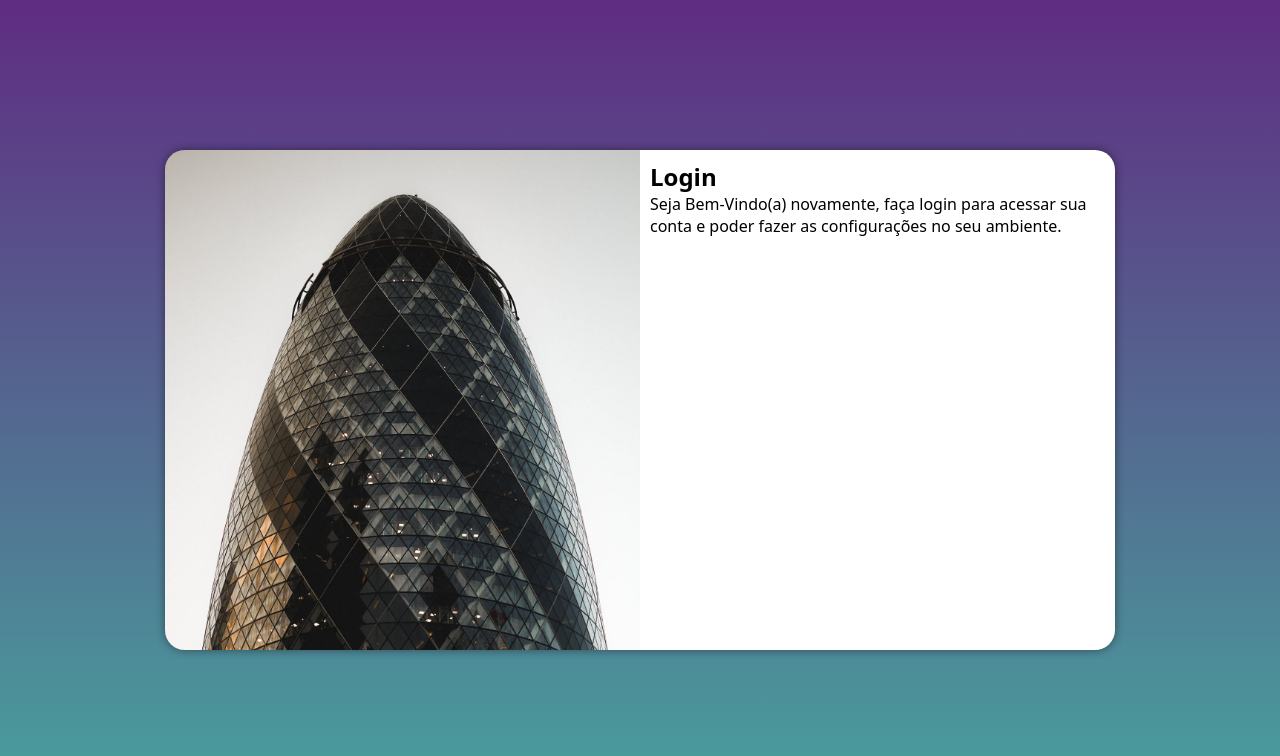
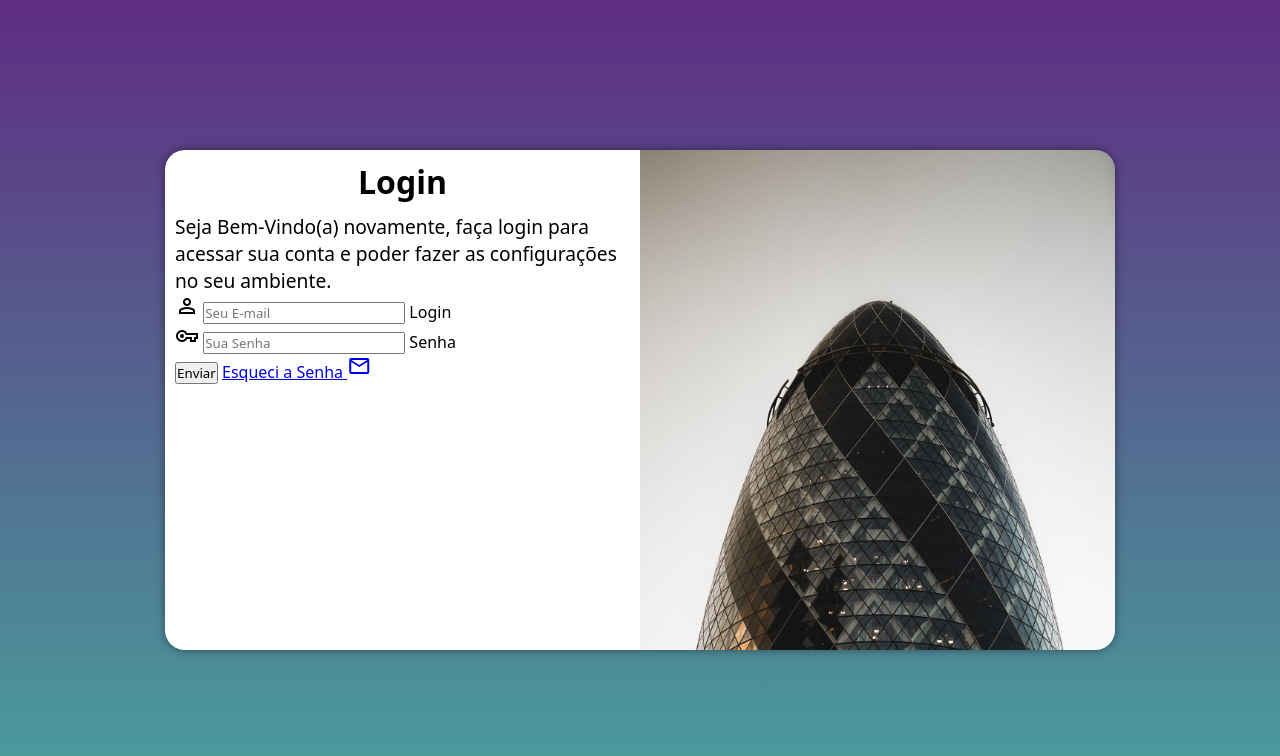
Before and after one commit to dgezinho11/projeto-login, a plain HTML site: page index.html in a window 1280 px wide. Drawn offline with nearby package versions, Linux system fonts and the light colour scheme.

Commit message:
Adicionei o Formulário

```diff
--- a/estilos/media-query.css
+++ b/estilos/media-query.css
@@ -1,16 +1,13 @@
 @charset "UTF-8";
 
 @media screen and (min-width: 768px) and (max-width: 992px) {
-
 
     body {
         background-image: linear-gradient(to top, #49a09d, #5f2c82);
     }
 
-
     section#login {
         width: 80vw;
-    }
     }
 
     section#login > div#imagem {
@@ -23,6 +20,8 @@ section#login > div#formulario {
         float: right;
         width: 50%;
     }
+}
+
 
 @media screen and (min-width: 992px) {
     body {
@@ -34,8 +33,21 @@ section#login > div#formulario {
     }
 
     section#login > div#imagem {
-        float: left;
+        float: right;
         width: 50%;
         height: 100%;
     }
+
+    section#login > div#formulario {
+        float: left;
+        width: 50%;
     }
+
+    div#formulario > h1 {
+        font-size: 2em;
+    }
+
+    div#formulario > p {
+        font-size: 1.2em;
+    }
+}
--- a/estilos/style.css
+++ b/estilos/style.css
@@ -44,7 +44,7 @@ section#login > div#imagem {
     display: block;
     background: #5f2c82 url(../imagem/pexels-vitor-lopes-13737562.jpg) no-repeat;
     background-size: cover;
-    background-position: center center;
+    background-position: top center;
     height: 200px;
 }
 
@@ -52,3 +52,12 @@ section#login > div#formulario {
     display: block;
     padding: 10px;
 }
+
+div#formulario > h1 {
+    text-align: center;
+    margin-bottom: 10px;
+}
+
+div#formulario > p {
+    font-size: 0.8em;
+}
--- a/index.html
+++ b/index.html
@@ -4,6 +4,7 @@
     <meta charset="UTF-8">
     <meta name="viewport" content="width=device-width, initial-scale=1.0">
     <title>Login</title>
+    <link rel="stylesheet" href="https://fonts.googleapis.com/css2?family=Material+Symbols+Outlined:opsz,wght,FILL,GRAD@20..48,100..700,0..1,-50..200" />
     <link rel="stylesheet" href="estilos/style.css">
     <link rel="stylesheet" href="estilos/media-query.css">
 </head>
@@ -16,7 +17,22 @@
         <div id="formulario">
         <h1>Login</h1>
         <p>Seja Bem-Vindo(a) novamente, faça login para acessar sua conta e poder fazer as configurações no seu ambiente.</p>
-        <form action="login.php" method="post"></form>
+        <form action="login.php" method="post" autocomplete="on">
+
+          <div class="campo">
+            <span class="material-symbols-outlined">person</span>
+            <input type="email" name="login" id="ilogin" placeholder="Seu E-mail" autocomplete="email" required maxlength="30">
+            <label for="ilogin">Login</label>
+          </div>
+
+          <div class="senha">
+            <span class="material-symbols-outlined">vpn_key</span>
+            <input type="password" name="senha" id="isenha" placeholder="Sua Senha" autocomplete="current-password" required minlength="8" maxlength="20">
+            <label for="isenha">Senha</label>
+          </div>
+          <input type="submit" value="Enviar">
+          <a href="esqueci.html">Esqueci a Senha <span class="material-symbols-outlined">mail</span> </a>
+        </form>
 
         </div>
       </section>
```
Lines whose indentation alone changed are shown as unchanged.
